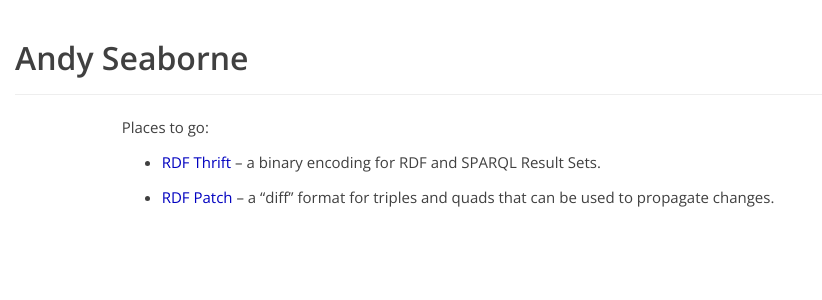
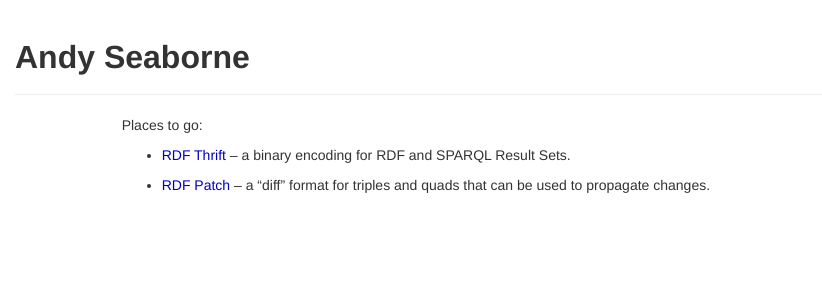
Before and after one commit to afs/afs.github.io, a Jekyll site: the page built from index.md, in a window 1280 px wide. Shown: the top 300 px of the page, without its empty margins (0-822 px from the left). Built offline with Jekyll 4.4.1, drawn with Linux system fonts in a browser that asks for light colours.

Commit message:
CSS for Roboto font

```diff
--- a/_includes/top.html
+++ b/_includes/top.html
@@ -11,14 +11,13 @@
 <script type="text/javascript" src="http://code.jquery.com/jquery.min.js"></script>
 <script type="text/javascript" src="/js/bootstrap.min.js"></script>
 
-
-<link href='http://fonts.googleapis.com/css?family=Open+Sans:300,400,600,300italic,400italic' rel='stylesheet' type='text/css'>
+<link href='//fonts.googleapis.com/css?family=Open+Sans:300,400,600,300italic,400italic' rel='stylesheet' type='text/css'>
 
 <!--
-<link rel="stylesheet" href="//fonts.googleapis.com/css?family=Roboto:300,500,300italic,500italic">
+<link href="//fonts.googleapis.com/css?family=Roboto:300,400,500,300italic,500italic" rel="stylesheet"  type='text/css'>
 -->
 
-<link href='http://fonts.googleapis.com/css?family=Inconsolata:400' rel='stylesheet' type='text/css'>
+<link href='//fonts.googleapis.com/css?family=Inconsolata:400' rel='stylesheet' type='text/css'>
 
 <link rel="stylesheet" type="text/css" href="/css/custom.css">
 
```
Also changed, not shown: css/custom.css (+11 -3 lines).
